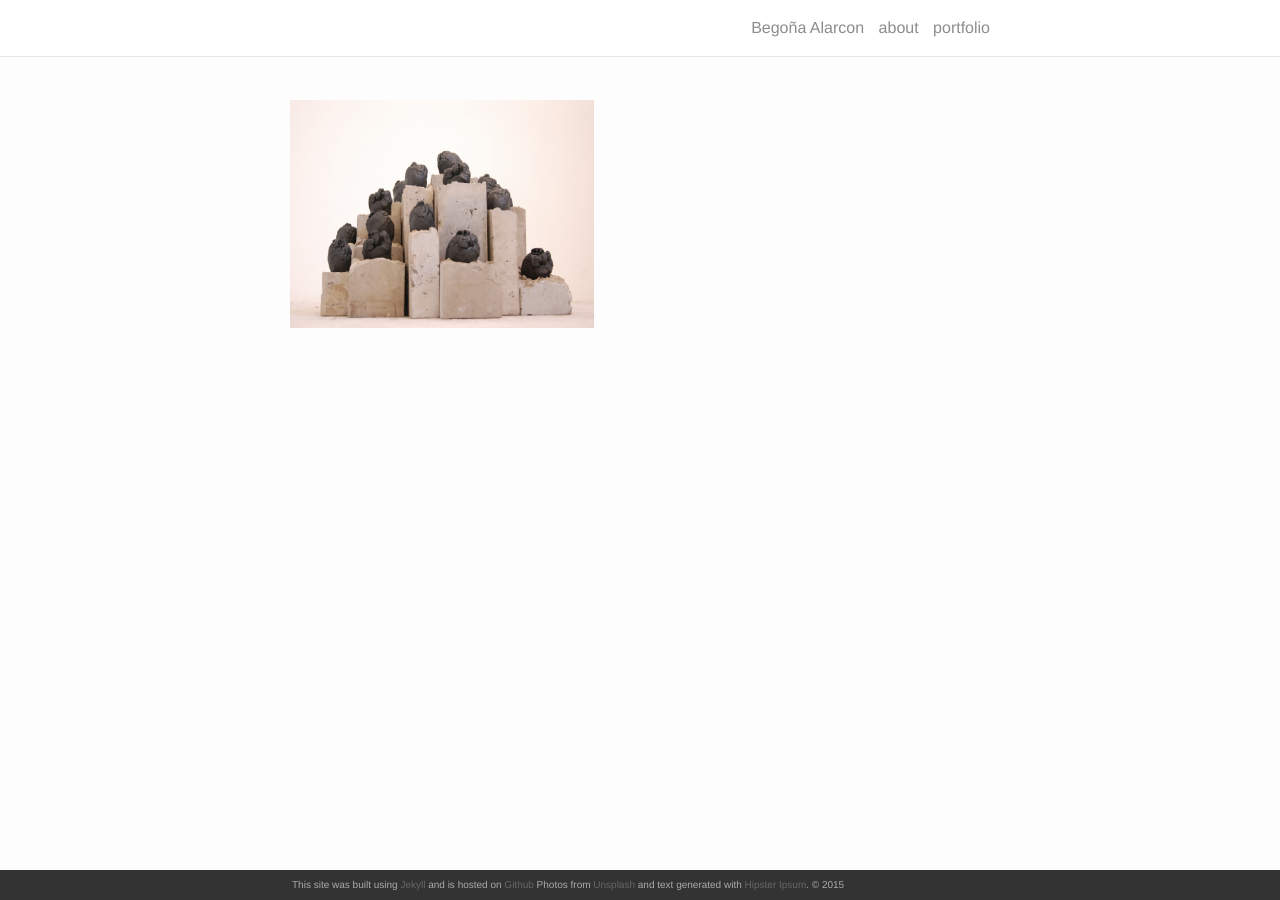
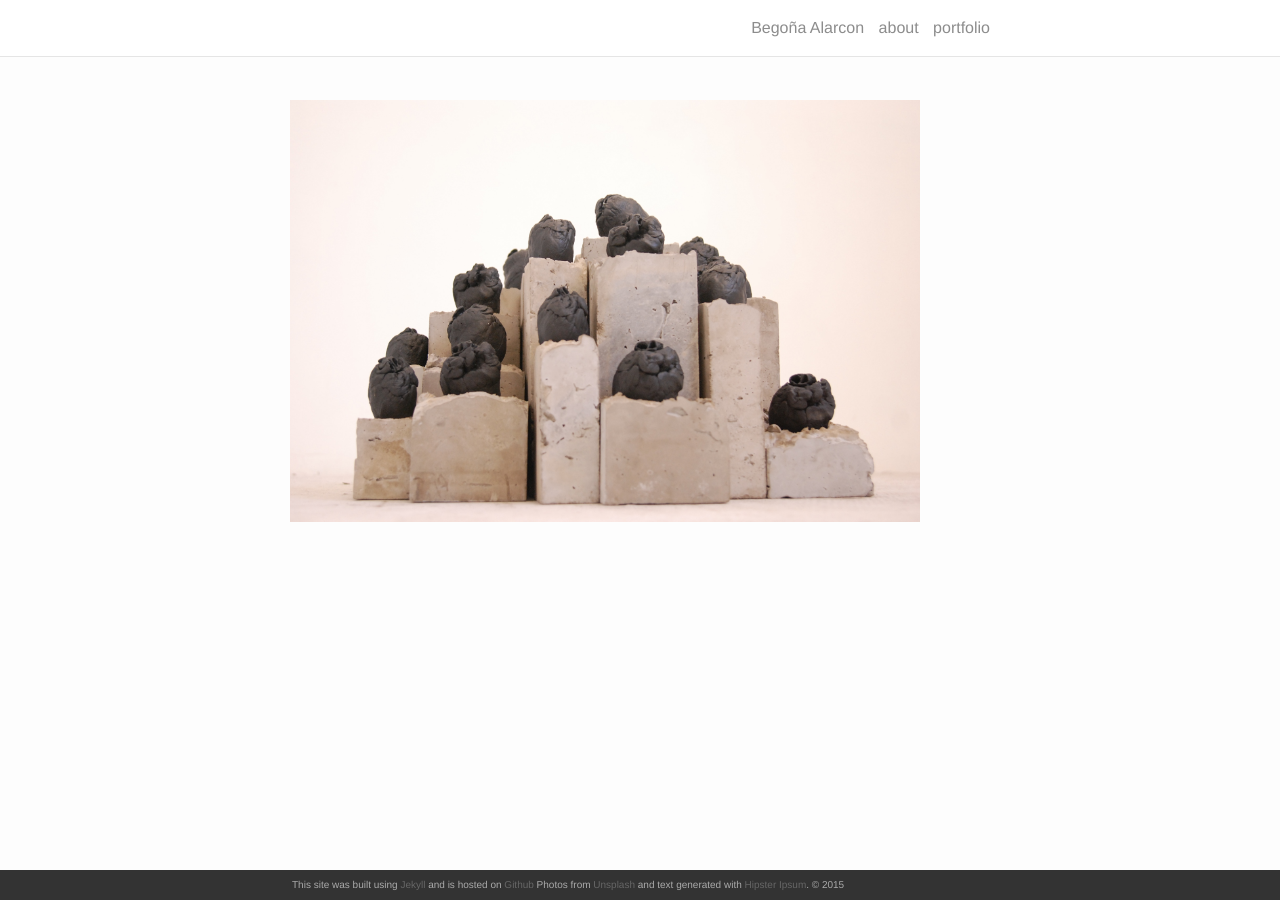
Before and after one commit to begoalarcon/begoalarcon.github.io, a Jekyll site: the page built from index.html, in a window 1280 px wide. Built offline with Jekyll 4.4.1, drawn with Linux system fonts in a browser that asks for light colours; nearby versions of some CDN libraries; the list of posts is cut into pages by our own code.

Commit message:
Update index.html

```diff
--- a/index.html
+++ b/index.html
@@ -2,4 +2,4 @@
 layout: default
 ---
 
-<img src="/img/home.jpg"  style="width:304px;height:228px;">
+<img src="/img/home.jpg"  style="width:90%">
```
